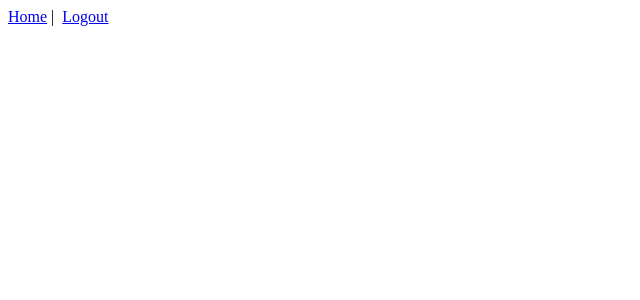
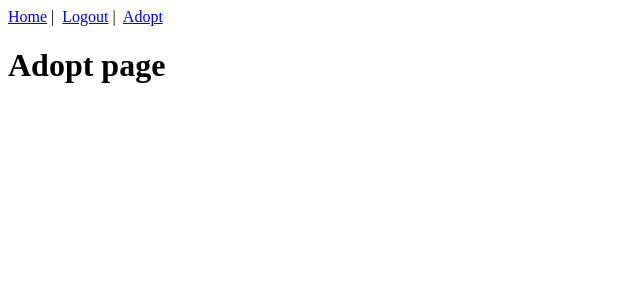
Before and after one commit to mp091689/paw-prints-pet-rescue, a Vue app in the folder vue/: page /adopt in a window 1280 px wide. Before the commit this address had no page. Shown: the top 300 px of the page, without its empty margins (0-640 px from the left). Built offline with nearby package versions, Linux system fonts and the light colour scheme; sample sign-in values are in the browser's storage.

Commit message:
create skeleton for adopt page

```diff
--- a/vue/src/App.vue
+++ b/vue/src/App.vue
@@ -2,7 +2,8 @@
   <div id="capstone-app">
     <div id="nav">
       <router-link v-bind:to="{ name: 'home' }">Home</router-link>&nbsp;|&nbsp;
-      <router-link v-bind:to="{ name: 'logout' }" v-if="$store.state.token != ''">Logout</router-link>
+      <router-link v-bind:to="{ name: 'logout' }" v-if="$store.state.token != ''">Logout</router-link>&nbsp;|&nbsp;
+      <router-link v-bind:to="{ name: 'adopt' }" v-if="$store.state.token != ''">Adopt</router-link>
     </div>
     <router-view />
   </div>
--- a/vue/src/router/index.js
+++ b/vue/src/router/index.js
@@ -1,11 +1,12 @@
-import { createRouter as createRouter, createWebHistory } from 'vue-router'
-import { useStore } from 'vuex'
+import {createRouter as createRouter, createWebHistory} from 'vue-router'
+import {useStore} from 'vuex'
 
 // Import components
 import HomeView from '../views/HomeView.vue';
 import LoginView from '../views/LoginView.vue';
 import LogoutView from '../views/LogoutView.vue';
 import RegisterView from '../views/RegisterView.vue';
+import AdoptView from "@/views/AdoptView.vue";
 
 /**
  * The Vue Router is used to "direct" the browser to render a specific view component
@@ -47,7 +48,15 @@ const routes = [
         meta: {
             requiresAuth: false
         }
+    },
+    {
+        path: "/adopt",
+        name: "adopt",
+        component: AdoptView,
+        meta: {
+            requiresAuth: true
         }
+    },
 ];
 
 // Create the router
--- /dev/null
+++ b/vue/src/views/AdoptView.vue
@@ -0,0 +1,11 @@
+<template>
+  <h1>Adopt page</h1>
+</template>
+
+<script>
+export default {
+};
+</script>
+
+<style scoped>
+</style>
```
Lines whose indentation alone changed are shown as unchanged.
